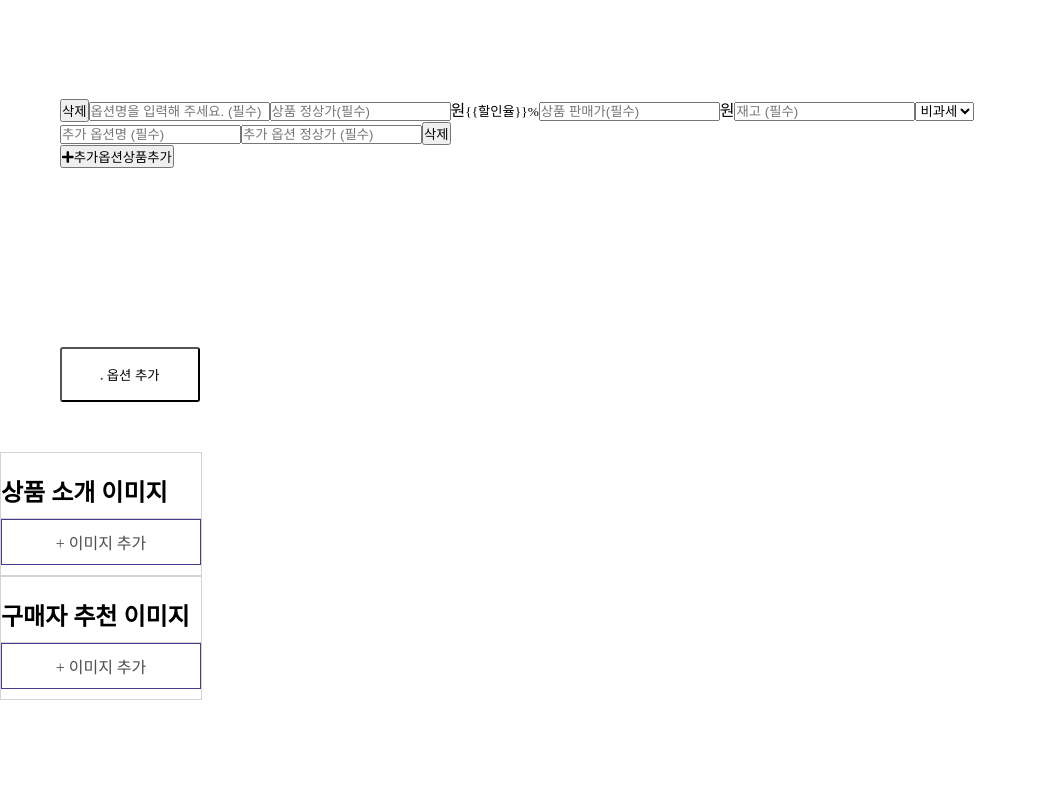
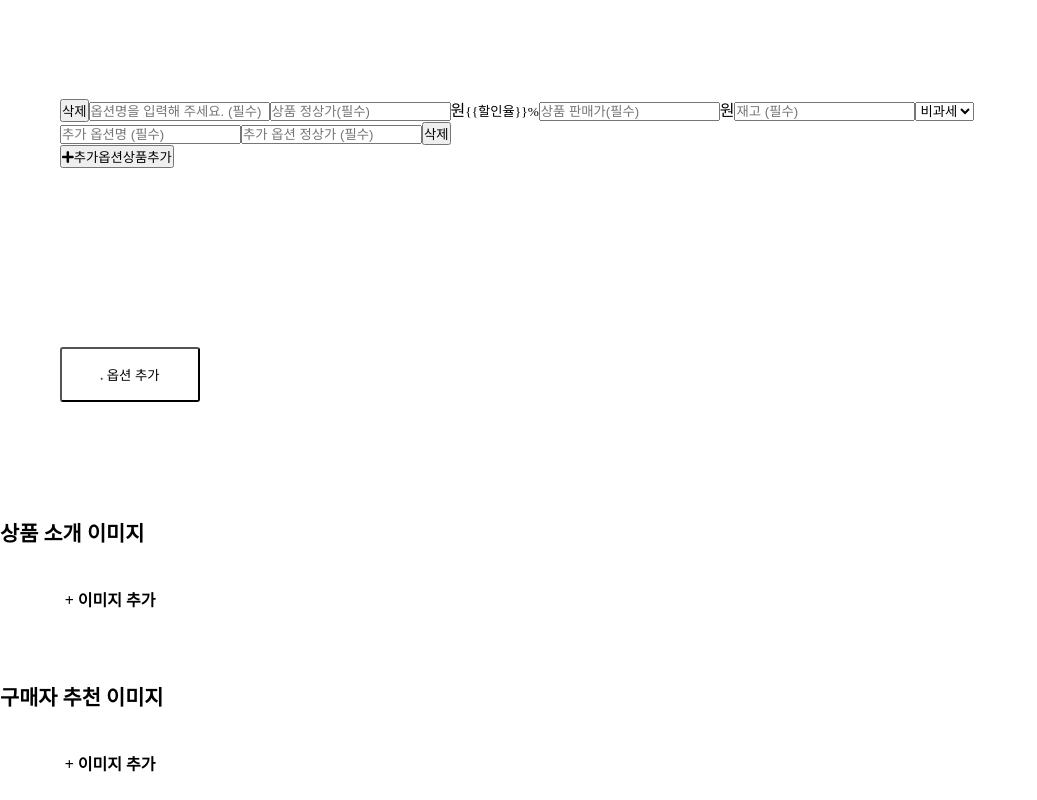
Before and after one commit to wantedPreOnboarding/19_02nd_slr_admin, a React (Create React App) app: page / in a window 1280 px wide. Shown: the part 961-1761 px from the top of the page, without its empty margins (0-1037 px from the left). Before the commit the page ends 1661 px from the top, so only its background shows below. Built offline with nearby package versions, Linux system fonts and the light colour scheme.

Commit message:
Modify - ProductIntroImg, BuyerRecommedImg 그리드 적용

```diff
--- a/src/components/BuyerRecommendImg/BuyerRecommendImg.jsx
+++ b/src/components/BuyerRecommendImg/BuyerRecommendImg.jsx
@@ -1,15 +1,18 @@
 import React from 'react';
+import { Table, TableHeader, TableRow } from 'Components';
 import styles from './BuyerRecommendImg.module.css';
 
 const BuyerRecommendImg = () => {
   return (
-    <article className={styles.article}>
-      <h2 className={styles.title}>구매자 추천 이미지</h2>
-      <div className={styles.file}>
-        <label htmlFor='file'>+ 이미지 추가</label>
+    <Table className={styles.table}>
+      <TableHeader className={styles.tableHeader}>
+        <span>구매자 추천 이미지</span>
+      </TableHeader>
+      <TableRow className={styles.tableRowFile}>
+        <label htmlFor='file'> + 이미지 추가</label>
         <input type='file' id='file' accept='image/*' />
-      </div>
-    </article>
+      </TableRow>
+    </Table>
   );
 };
 
--- a/src/components/BuyerRecommendImg/BuyerRecommendImg.module.css
+++ b/src/components/BuyerRecommendImg/BuyerRecommendImg.module.css
@@ -1,24 +1,30 @@
-.article{
-  padding: 10px 0;
-  border: 1px solid #d3d3d3;
+@value sirPurple, sirGray, sirDgray from "styles/theme.css";
+
+.table{
+  margin-top: 30px;
+  border: 1px solid sirGray;
 }
 
-.title{
-  margin: 0;
-  padding: 10px 0;
-  border-bottom: 1px solid #d3d3d3;
+.tableHeader span{
+  font-weight: 700;
 }
 
-.file label{
+.tableRowFile{
+  padding: 15px 10px;
+}
+
+.tableRowFile label{
   display: block;
   width: 200px;
   padding: 10px 0;
-  border: 1px solid #483D8B;
-  color: #4d4d4d;
+  border: 2px solid sirPurple;
+  color: sirDgray;
+  font-weight: 600;
   text-align: center;
+  cursor: pointer;
 }
 
-.file input[type='file']{
+.tableRowFile input[type='file']{
   position: absolute;
   width: 1px;
   height: 1px;
--- a/src/components/ProductIntroImg/ProductIntroImg.jsx
+++ b/src/components/ProductIntroImg/ProductIntroImg.jsx
@@ -1,15 +1,29 @@
-import React from 'react';
+import React, { useState, useEffect } from 'react';
+import { Table, TableHeader, TableRow } from 'Components';
 import styles from './ProductIntroImg.module.css';
 
 const ProductIntroImg = () => {
+  const [fileList, setFileList] = useState([]);
+
+  const handleFileUpload = (event) => {
+    const { files } = event.target;
+    setFileList((list) => [...list, files[0].name]);
+  }
+
+  useEffect(() => {
+    console.log(`🚀 → fileList`, fileList);
+  }, [fileList])
+
   return (
-    <article className={styles.article}>
-      <h2 className={styles.title}>상품 소개 이미지</h2>
-      <div className={styles.file}>
+    <Table className={styles.table}>
+      <TableHeader className={styles.tableHeader}>
+        <span>상품 소개 이미지</span>
+      </TableHeader>
+      <TableRow className={styles.tableRowFile}>
         <label htmlFor='file'>+ 이미지 추가</label>
-        <input type='file' id='file' accept='image/*' />
-      </div>
-    </article>
+        <input type='file' id='file' accept='image/*' onChange={handleFileUpload} />
+      </TableRow>
+    </Table>
   );
 };
 
--- a/src/components/ProductIntroImg/ProductIntroImg.module.css
+++ b/src/components/ProductIntroImg/ProductIntroImg.module.css
@@ -1,24 +1,30 @@
-.article{
-  padding: 10px 0;
-  border: 1px solid #d3d3d3;
+@value sirPurple, sirGray, sirDgray from "styles/theme.css";
+
+.table{
+  margin-top: 50px;
+  border: 1px solid sirGray;
 }
 
-.title{
-  margin: 0;
-  padding: 10px 0;
-  border-bottom: 1px solid #d3d3d3;
+.tableHeader span{
+  font-weight: 700;
 }
 
-.file label{
+.tableRowFile{
+  padding: 15px 10px;
+}
+
+.tableRowFile label{
   display: block;
   width: 200px;
   padding: 10px 0;
-  border: 1px solid #483D8B;
-  color: #4d4d4d;
+  border: 2px solid sirPurple;
+  font-weight: 600;
+  color: sirDgray;
   text-align: center;
+  cursor: pointer;
 }
 
-.file input[type='file']{
+.tableRowFile input[type='file']{
   position: absolute;
   width: 1px;
   height: 1px;
```
